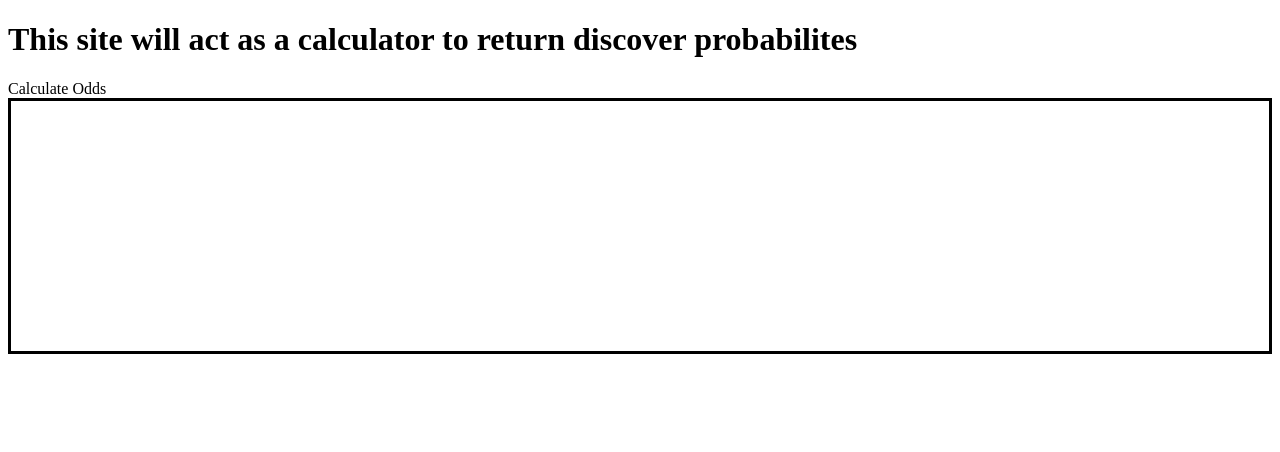
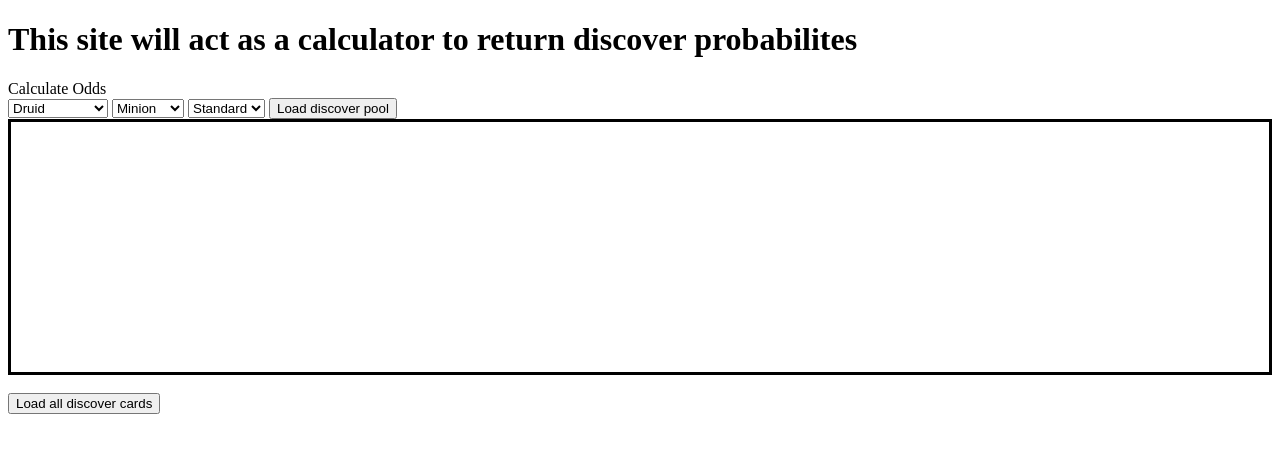
Before and after one commit to EricMcfarland/Personal-Project, a plain HTML site: page Hearthstone Discover/index.html in a window 1280 px wide. Drawn offline with nearby package versions, Linux system fonts and the light colour scheme; no server answers; files whose address does not match are found by name.

Commit message:
discover cards added

```diff
--- a/Hearthstone Discover/index.html
+++ b/Hearthstone Discover/index.html
@@ -1,17 +1,53 @@
 <!Doctype html>
 <html>
+
 <head>
-     <script src='https://ajax.googleapis.com/ajax/libs/jquery/3.1.1/jquery.min.js'></script>
-     <script type='text/javascript' src='C:/Users/Eric/Documents/Web Design/Personal Projects/Hearthstone Discover/script.js'></script>
+    <script src='https://ajax.googleapis.com/ajax/libs/jquery/3.1.1/jquery.min.js'></script>
+    <script type='text/javascript' src='C:/Users/Eric/Documents/Web Design/Personal Projects/Hearthstone Discover/script.js'></script>
     <script src="https://www.gstatic.com/firebasejs/4.2.0/firebase.js"></script>
-     <link rel = 'stylesheet' href='style.css'>
+    <link rel='stylesheet' href='style.css'>
 </head>
+
 <body>
-<h1>This site will act as a calculator to return discover probabilites</h1>
+    <h1>This site will act as a calculator to return discover probabilites</h1>
 
-<div id="odds_button">Calculate Odds</div>
-<div id= "user_selection"></div>
-<div id= "discover_pool"></div>
+    <div id="odds_button">Calculate Odds</div>
+    <div>
+        <select id="selector_class">
+
+            <option value ="Druid">Druid</option>
+            <option value ="Hunter">Hunter</option>
+            <option value ="Mage">Mage</option>
+            <option value ="Neutral">Neutral</option>
+            <option value ="Paladin">Paladin</option>
+            <option value ="Priest">Preist</option>
+            <option value ="Rogue">Rogue</option>
+            <option value ="Shaman">Shaman</option>
+            <option value ="Warlock">Warlock</option>
+            <option value ="Warrior">Warrior</option>
+            <option value ="Dream Card">Dream Card</option>
+            <option value ="Death Knight">Death Knight</option>
+        </select>
+
+        <select id="selector_type">
+            <option value="Minion">Minion</option>
+            <option value="Hero">Hero</option>
+            <option value="Spell">Spell</option>
+            <option value="Weapon">Weapon</option>
+        </select>
+
+        <select id="selector_format">
+            <option value = "Standard">Standard</option>
+            <option value="Wild">Wild</option>
+        </select>
+        <button type="button" onclick="getPool()">Load discover pool</button>
+    </div>
+    </div>
+    <div id="user_selection"></div>
+    <div id="discover_pool"></div>
+    <div id="discover_cards">
+        <button type="button" onclick="loadDiscoverCards()">Load all discover cards</button>
+    </div>
 </body>
 
 </html>
--- a/Hearthstone Discover/script.js
+++ b/Hearthstone Discover/script.js
@@ -1,4 +1,4 @@
-
+var database = {}
 
 $(document).ready(function () {
 
@@ -14,7 +14,7 @@ $(document).ready(function () {
     messagingSenderId: "541695389765"
   };
   firebase.initializeApp(config);
-  var database = firebase.database();
+  database = firebase.database();
 
   //
   // ─── GET CARD LIST ──────────────────────────────────────────────────────────────
@@ -26,21 +26,22 @@ $(document).ready(function () {
 
   //TODO: Create handling for users to define discover pool
 
-  //
-  // ─── GET ALL MAGE SPELLS ────────────────────────────────────────────────────────
-  //
-  ref = database.ref().child('discover pools/Standard/Class/Mage/Spell')
-  var mageSpellList = ref.on('value', function (snapshot) {
-    var mageSpellList = snapshot.val();
-    console.log(mageSpellList)
-    for (card in mageSpellList) {
-      // console.log(card)
-      // console.log(mageSpellList[card].img)
-      if (mageSpellList.hasOwnProperty(card)) {
-        addImage(mageSpellList[card], "discover_pool")
-      }
-    }
-  }, (error) => { console.log("the read failed: " + error) })
+
+  // //
+  // // ─── GET ALL MAGE SPELLS ────────────────────────────────────────────────────────
+  // //
+  // ref = database.ref().child('discover pools/Standard/Class/Mage/Spell')
+  // var poolList = ref.on('value', function (snapshot) {
+  //   var poolList = snapshot.val();
+  //   console.log(poolList)
+  //   for (card in poolList) {
+  //     // console.log(card)
+  //     // console.log(poolList[card].img)
+  //     if (poolList.hasOwnProperty(card)) {
+  //       addImage(poolList[card], "discover_pool")
+  //     }
+  //   }
+  // }, (error) => { console.log("the read failed: " + error) })
 
 
   //
@@ -61,9 +62,48 @@ $(document).ready(function () {
   })
 });
 
+//GetPool() will get the discover pool based on the selected values in pull down menu
+//Also clears all the previous images
+//TODO: handle the invalid pull downs such as weapons, and hero for the classes without them
+//      Generate the options dynamically
+function getPool() {
+  var hsClass = $('#selector_class').val();
+  console.log(hsClass)
+  var cardType = $('#selector_type').val();
+  console.log(cardType)
+  var format = $('#selector_format').val();
+  console.log(format)
 
+  $('#discover_pool').empty();
+  var ref = database.ref().child('discover pools/' + format + '/Class/' + hsClass + '/' + cardType)
+  var poolList = ref.on('value', function (snapshot) {
+    var poolList = snapshot.val();
+    console.log(poolList)
+    for (card in poolList) {
+      // console.log(card)
+      // console.log(poolList[card].img)
+      if (poolList.hasOwnProperty(card)) {
+        addImage(poolList[card], "discover_pool")
+      }
+    }
+  }, (error) => { console.log("the read failed: " + error) })
+}
 
+function loadDiscoverCards() {
+  var format = $('#selector_format').val();
+  var ref = database.ref().child('discover pools/' + format + '/Discover Card/')
+  var poolList = ref.on('value', function (snapshot) {
+    var poolList = snapshot.val();
+    for (hsClass in poolList) {
+      for (type in poolList[hsClass]) {
+        for(card in poolList[hsClass][type]){
+          addImage(poolList[hsClass][type][card], "discover_cards")
+        }
 
+      }
+    }
+  }, (error) => { console.log("the read failed: " + error) })
+}
 function addImage(card, container) {
   // console.log("addImage() called")
   var img = new Image();
@@ -79,20 +119,14 @@ function addImage(card, container) {
   $div.appendTo($("#" + container)) //main div
     .click(function () {
       console.log($("#user_selection > #" + card.cardId))
-      if ($("#user_selection > #" + card.cardId).length ==0) {
-        var $div = $("<div/>", { "class": "image_container", "id": card.cardId });
-        console.log($div)
+      if ($("#user_selection > #" + card.cardId).length == 0) {
 
-        //
-        // ──────────────────────────────────────────────────────────────────────────────── I ──────────
-        //   :::::: D E L E T I N G   W R O N G   I M A G E : :  :   :    :     :        :          :
-        // ──────────────────────────────────────────────────────────────────────────────────────────
-        //
+        // Not used?
+        // var $div = $("<div/>", { "class": "image_container", "id": card.cardId });
+        // console.log($div)
 
-
-        $(this).clone().appendTo("#user_selection").click(() => {
-          console.log($(this.click))
-          $(this).remove();
+        var $div = $(this).clone(false).appendTo("#user_selection").on('click', (e) => {
+          $(e.currentTarget).remove()
         });
       }
     })
```
Also changed, not shown: Hearthstone Discover/firebase_server.js (+42 -17 lines).
